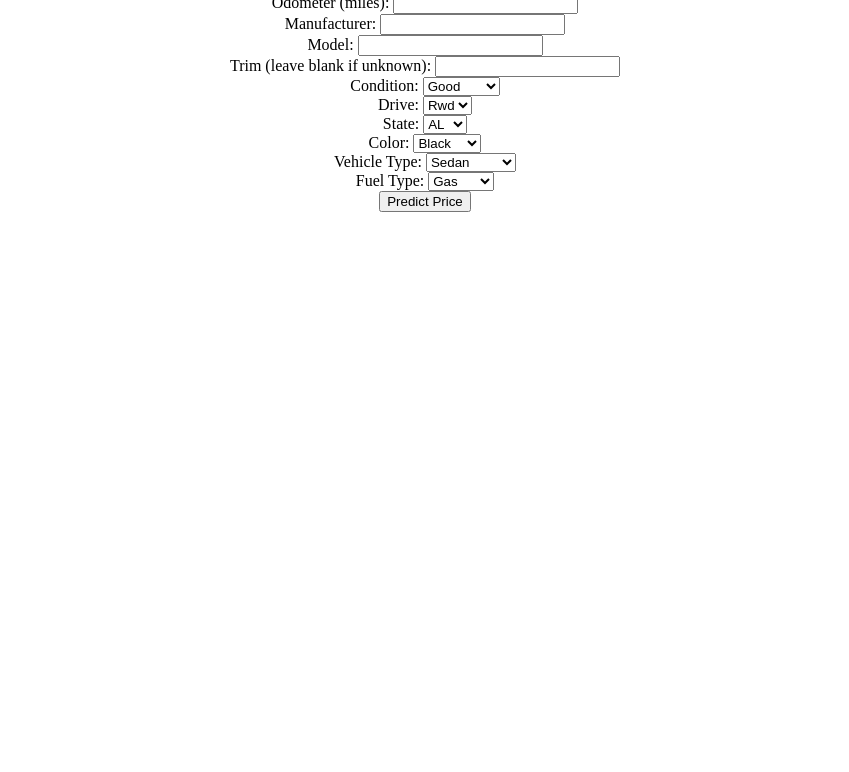
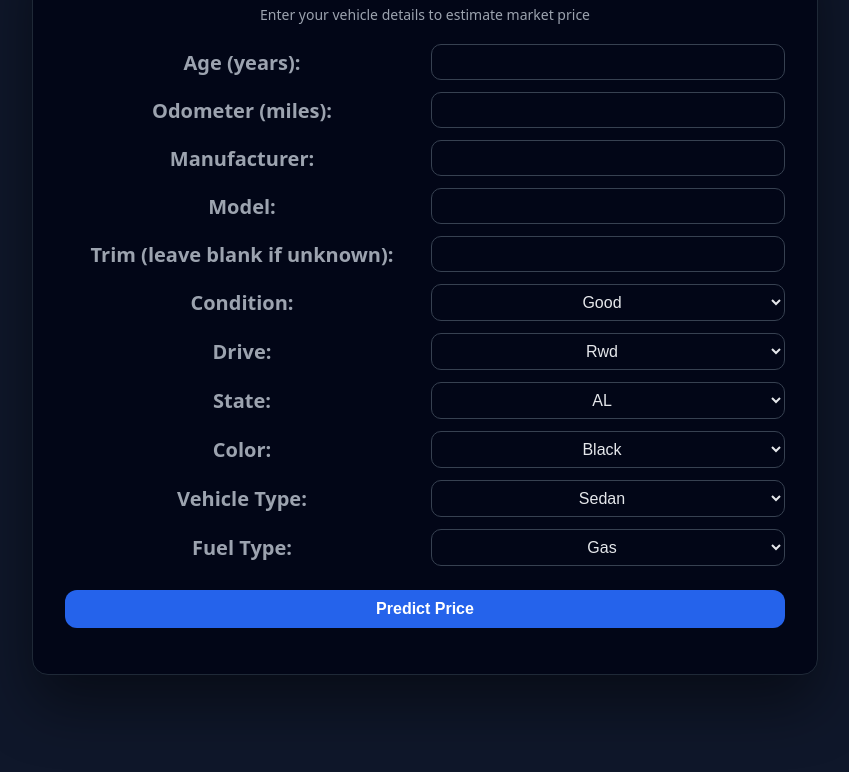
Before and after one commit to spencer4404/used-car-sales-model, a plain HTML site: page frontend/index.html in a window 1280 px wide. Shown: the part 108-880 px from the top of the page, without its empty margins (215-1064 px from the left). Before the commit the page ends 800 px from the top, so only its background shows below. Drawn offline with Linux system fonts and the light colour scheme.

Commit message:
styled the site

```diff
--- a/frontend/index.html
+++ b/frontend/index.html
@@ -1,62 +1,54 @@
 <!DOCTYPE html>
 <html>
 <head>
+  <link rel="stylesheet" href="style.css">
   <title>Spencer's Car Price Estimator</title>
 </head>
 
-<style>
-  body {
-    text-align: center;
-  }
-</style>
-
 <body>
-  <h1>Welcome to Spencer's <i>Used Car Price Estimator!</i></h1>
+  <div class="container">
+    <h1>Welcome to Spencer's Used Car Price Estimator!</h1>
+    <p class="subtitle">Enter your vehicle details to estimate market price</p>
 
     <form id="predict-form">
       <label>Age (years):</label>
-    <input type="number" id="age" required><br>
+      <input type="number" id="age" required>
 
       <label>Odometer (miles):</label>
-    <input type="number" id="odometer" required><br>
+      <input type="number" id="odometer" required>
 
       <label>Manufacturer:</label>
-    <input type="text" id="manufacturer" required><br>
+      <input type="text" id="manufacturer" required>
 
       <label>Model:</label>
-    <input type="text" id="model" required><br>
+      <input type="text" id="model" required>
 
       <label>Trim (leave blank if unknown):</label>
-    <input type="text" id="trim"><br>
+      <input type="text" id="trim">
 
       <label>Condition:</label>
       <select type='text' id="condition"></select>
-    <br>
 
       <label>Drive:</label>
       <select type='text' id="drive"></select>
-    <br>
 
       <label>State:</label>
       <select type='text' id="state"></select>
-    <br>
 
       <label>Color:</label>
       <select type='text' id="color"></select>
-    <br>
 
       <label>Vehicle Type:</label>
       <select type='text' id="type"></select>
-    <br>
 
       <label>Fuel Type:</label>
       <select type='text' id="fuel"></select>
-    <br>
 
-    <button type="submit">Predict Price</button>
+      <button type="submit" class="full">Predict Price</button>
     </form>
 
     <h2 id="result"></h2>
+  </div>
 
   <script src="app.js"></script>
 </body>
--- /dev/null
+++ b/frontend/style.css
@@ -0,0 +1,94 @@
+/* Reset & base layout */
+body {
+  margin: 0;
+  font-family: system-ui, -apple-system, Segoe UI, Roboto, Helvetica, Arial;
+  background: #0f172a;  /* deep navy */
+  color: #e5e7eb;       /* soft gray */
+  display: flex;
+  justify-content: center;
+  align-items: flex-start;
+  min-height: 100vh;
+  padding: 40px 16px;
+}
+
+/* App container */
+.container {
+  background: #020617;     /* near-black panel */
+  border: 1px solid #1f2937;
+  border-radius: 16px;
+  padding: 28px 32px;
+  max-width: 720px;
+  width: 100%;
+  box-shadow: 0 30px 60px rgba(0,0,0,.45);
+}
+
+/* Headings */
+h1 {
+  margin-top: 0;
+  margin-bottom: 8px;
+  font-size: 26px;
+  text-align: center;
+}
+
+.subtitle {
+  margin-top: 0;
+  margin-bottom: 20px;
+  font-size: 14px;
+  color: #9ca3af;
+  text-align: center;
+}
+
+/* Form layout */
+form {
+  display:grid;
+  grid-template-columns: 1fr 1fr;
+  gap: 12px;
+  align-items: center;
+}
+
+label {
+  font-size: 20px;
+  color: #9ca3af;
+  text-align: center;
+  font-weight: bold;
+}
+
+input, select {
+  padding: 8px 10px;
+  border-radius: 10px;
+  border: 1px solid #374151;
+  background: #020617;
+  color: #e5e7eb;
+  font-size: 16px;
+  text-align: center;
+}
+
+/* Full-width rows */
+.full {
+  grid-column: 1 / -1;
+}
+
+/* Button */
+button {
+  margin-top: 12px;
+  padding: 10px 14px;
+  border-radius: 12px;
+  border: none;
+  background: #2563eb;
+  color: white;
+  font-weight: 600;
+  cursor: pointer;
+  transition: transform .3s, background .3s;
+    font-size: 16px
+}
+
+button:hover {
+  background: #1d4ed8;
+  transform: translateY(-4px);
+
+}
+
+#result {
+  margin-top: 18px;
+  font-size: 18px;
+}
```
Lines whose indentation alone changed are shown as unchanged.
